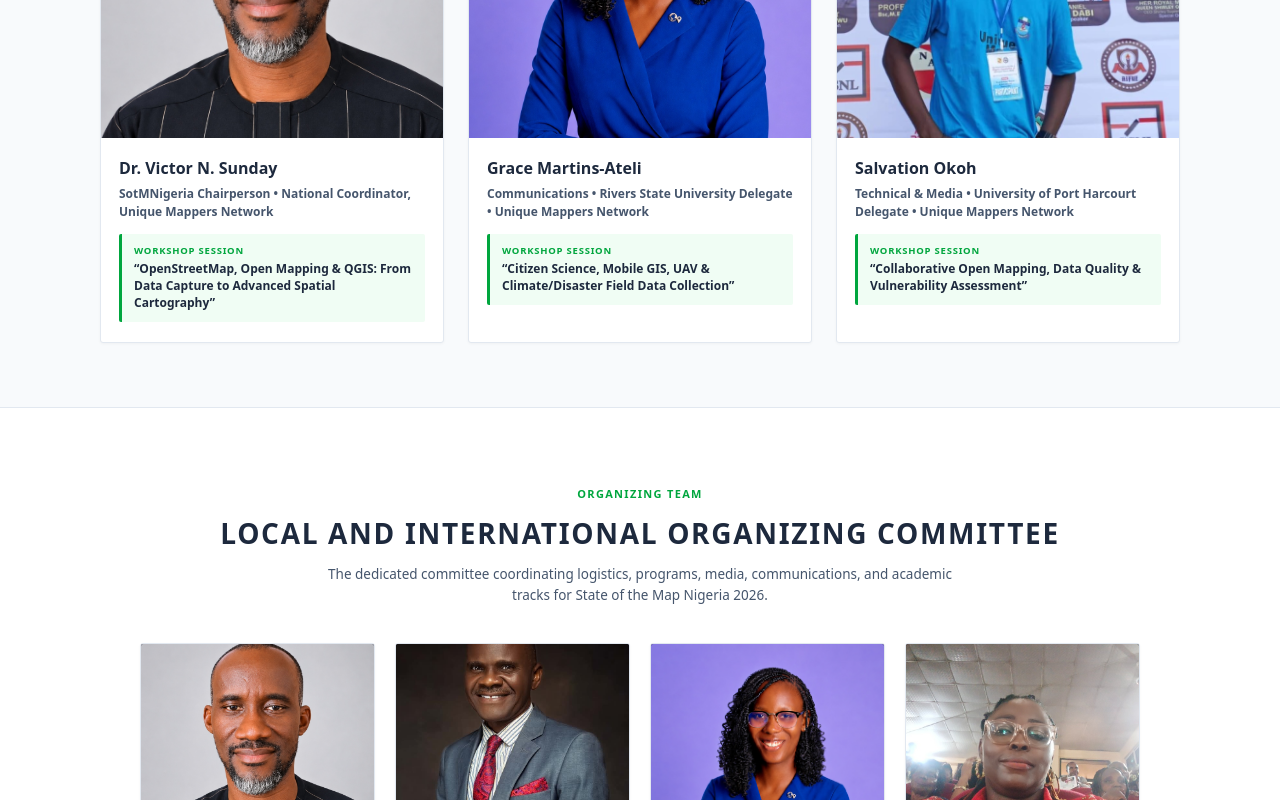
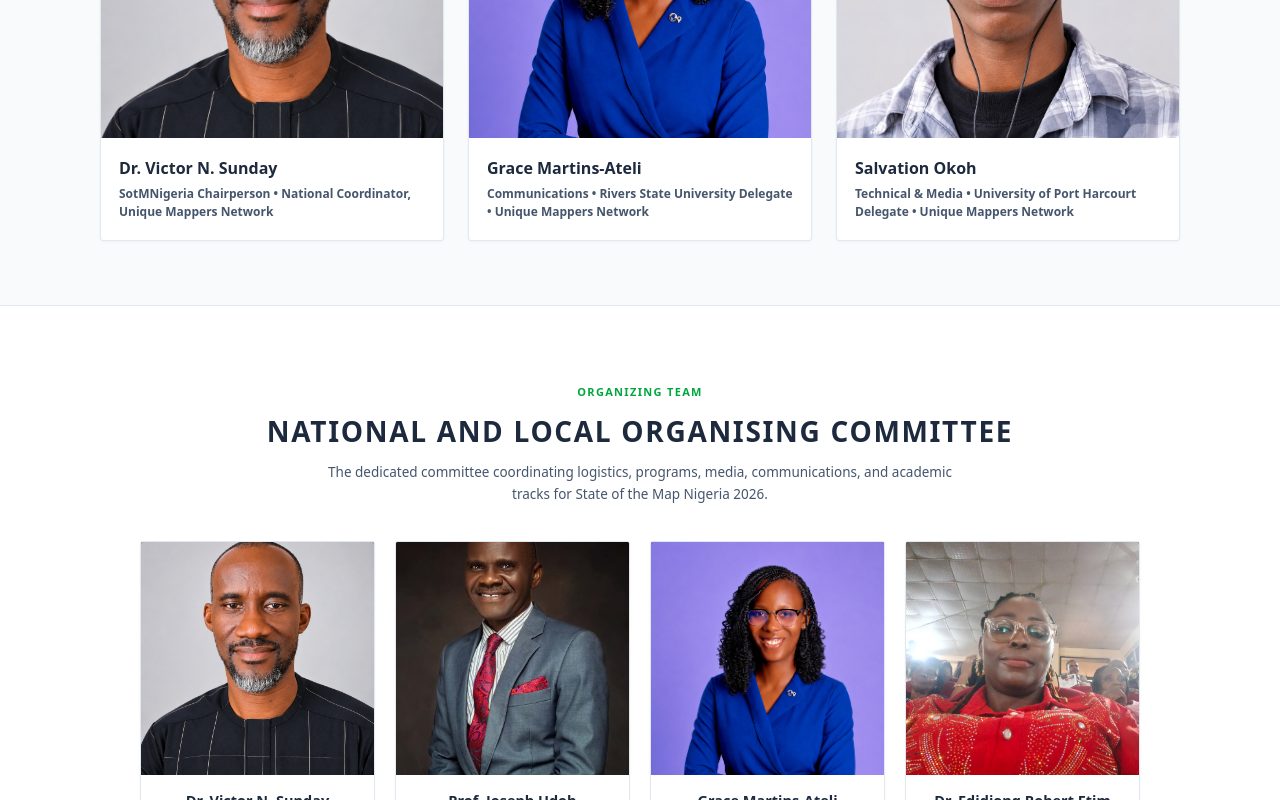
Before and after one commit to matellordson/sotm, a Next.js app: page / in a window 1280 px wide. Shown: the part 7020-7820 px from the top of the page. Built offline with nearby package versions, Linux system fonts and the light colour scheme.

Commit message:
Update Salvation Okoh photo, workshop topics, and organizing committee title

```diff
--- a/app/about/page.tsx
+++ b/app/about/page.tsx
@@ -224,7 +224,7 @@ export default function AboutPage() {
         </div>
       </section>
 
-      {/* ---------------- LOCAL AND INTERNATIONAL ORGANIZING COMMITTEE ---------------- */}
+      {/* ---------------- NATIONAL AND LOCAL ORGANISING COMMITTEE ---------------- */}
       <section style={{ padding: "64px 0", background: "white" }}>
         <div style={{ maxWidth: 1040, margin: "0 auto", padding: "0 20px" }}>
           <div style={{ textAlign: "center", marginBottom: 36 }}>
@@ -232,7 +232,7 @@ export default function AboutPage() {
               Organizing Team
             </span>
             <h2 style={{ fontSize: "clamp(20px, 3.2vw, 28px)", fontWeight: 800, textTransform: "uppercase", letterSpacing: "0.06em", color: COLORS.heading, margin: "8px 0 0" }}>
-              Local and International Organizing Committee
+              National and Local Organising Committee
             </h2>
             <p style={{ maxWidth: 640, margin: "10px auto 0", fontSize: 13.5, color: COLORS.paragraph, lineHeight: 1.6 }}>
               The dedicated committee coordinating logistics, programs, media, communications, and academic tracks for State of the Map Nigeria 2026.
--- a/app/page.tsx
+++ b/app/page.tsx
@@ -231,7 +231,7 @@ const KEYNOTE_SPEAKERS: Speaker[] = [
 interface WorkshopSessionLead {
   name: string;
   role: string;
-  workshopTitle: string;
+  workshopTitle?: string;
   img: string;
 }
 
@@ -257,19 +257,19 @@ const WORKSHOP_LEADS: WorkshopSessionLead[] = [
   {
     name: "Dr. Victor N. Sunday",
     role: "SotMNigeria Chairperson • National Coordinator, Unique Mappers Network",
-    workshopTitle: "OpenStreetMap, Open Mapping & QGIS: From Data Capture to Advanced Spatial Cartography",
+    // workshopTitle: "OpenStreetMap, Open Mapping & QGIS: From Data Capture to Advanced Spatial Cartography",
     img: "/loc/victor_sunday.jpg",
   },
   {
     name: "Grace Martins-Ateli",
     role: "Communications • Rivers State University Delegate • Unique Mappers Network",
-    workshopTitle: "Citizen Science, Mobile GIS, UAV & Climate/Disaster Field Data Collection",
+    // workshopTitle: "Citizen Science, Mobile GIS, UAV & Climate/Disaster Field Data Collection",
     img: "/loc/martins_grace.jpg",
   },
   {
     name: "Salvation Okoh",
     role: "Technical & Media • University of Port Harcourt Delegate • Unique Mappers Network",
-    workshopTitle: "Collaborative Open Mapping, Data Quality & Vulnerability Assessment",
+    // workshopTitle: "Collaborative Open Mapping, Data Quality & Vulnerability Assessment",
     img: "/loc/salvation_okoh.jpg",
   },
 ];
@@ -1631,6 +1631,7 @@ export default function ConferenceLandingPage() {
                     {w.role}
                   </p>
 
+                  {w.workshopTitle && (
                     <div
                       style={{
                         marginTop: 14,
@@ -1647,6 +1648,7 @@ export default function ConferenceLandingPage() {
                         &ldquo;{w.workshopTitle}&rdquo;
                       </p>
                     </div>
+                  )}
                 </div>
               </div>
             ))}
@@ -1654,7 +1656,7 @@ export default function ConferenceLandingPage() {
         </div>
       </section>
 
-      {/* ---------------- LOCAL AND INTERNATIONAL ORGANIZING COMMITTEE ---------------- */}
+      {/* ---------------- NATIONAL AND LOCAL ORGANISING COMMITTEE ---------------- */}
       <section style={{ padding: "72px 0", background: "#FFFFFF", borderTop: `1px solid ${COLORS.line}` }}>
         <div style={{ maxWidth: 1040, margin: "0 auto", padding: "0 20px" }}>
           <div style={{ textAlign: "center", marginBottom: 36 }}>
@@ -1662,7 +1664,7 @@ export default function ConferenceLandingPage() {
               Organizing Team
             </span>
             <h2 style={{ fontSize: "clamp(20px, 3.2vw, 28px)", fontWeight: 800, textTransform: "uppercase", letterSpacing: "0.06em", color: COLORS.heading, margin: "8px 0 0" }}>
-              Local and International Organizing Committee
+              National and Local Organising Committee
             </h2>
             <p style={{ maxWidth: 640, margin: "10px auto 0", fontSize: 13.5, color: COLORS.paragraph, lineHeight: 1.6 }}>
               The dedicated committee coordinating logistics, programs, media, communications, and academic tracks for State of the Map Nigeria 2026.
```
Also changed, not shown: public/loc/salvation_okoh.jpg. Lines whose indentation alone changed are shown as unchanged.
